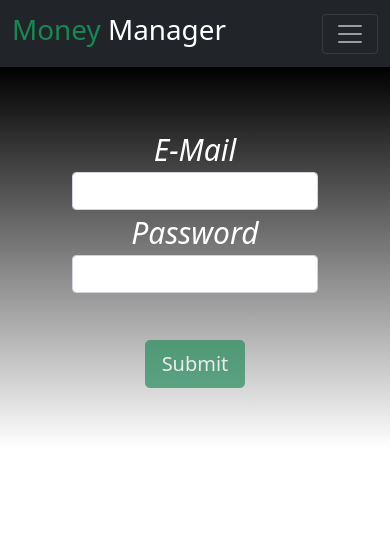
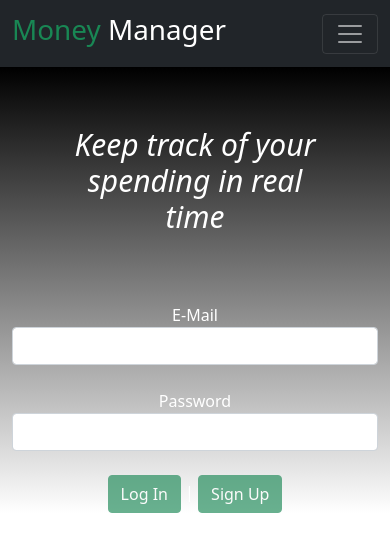
Before and after one commit to nyount14/budget, an Angular app: page /auth in a window 390 px wide. Shown: the top 552 px of the page. Built offline with nearby package versions, Linux system fonts and the light colour scheme.

Commit message:
removed main
will have user load the login/sign up page initially rather than have to navigate to it.

```diff
--- a/src/app/app-routing.module.ts
+++ b/src/app/app-routing.module.ts
@@ -1,18 +1,16 @@
 import { NgModule } from '@angular/core';
 import { RouterModule, Routes } from '@angular/router';
-import { AuthComponent } from './auth/auth.component';
 import { FoodComponent } from './food/food.component';
 import { FuelComponent } from './fuel/fuel.component';
 import { FunComponent } from './fun/fun.component';
-import { MainComponent } from './main/main.component';
+import { AuthComponent } from './auth/auth.component';
 
 const routes: Routes = [
   { path: 'auth', component: AuthComponent },
-  { path: 'main', component: MainComponent },
   { path: 'fuel', component: FuelComponent},
   { path: 'food', component: FoodComponent},
   { path: 'fun', component: FunComponent},
-  { path: '', redirectTo: '/main', pathMatch: 'full' },
+  { path: '', redirectTo: '/auth', pathMatch: 'full' },
 ];
 
 @NgModule({
--- a/src/app/app.module.ts
+++ b/src/app/app.module.ts
@@ -8,7 +8,6 @@ import { FuelComponent } from './fuel/fuel.component';
 import { FormsModule } from '@angular/forms';
 import { FoodComponent } from './food/food.component';
 import { FunComponent } from './fun/fun.component';
-import { MainComponent } from './main/main.component';
 import { HttpClientModule } from '@angular/common/http';
 import { AuthComponent } from './auth/auth.component';
 
@@ -19,7 +18,6 @@ import { AuthComponent } from './auth/auth.component';
     FuelComponent,
     FoodComponent,
     FunComponent,
-    MainComponent,
     AuthComponent
   ],
   imports: [
--- a/src/app/auth/auth.component.css
+++ b/src/app/auth/auth.component.css
@@ -10,7 +10,7 @@
 
  }
 
- form{
+ h3{
   padding: 60px;
   font-style: oblique;
   font-size: 30px;
--- a/src/app/auth/auth.component.html
+++ b/src/app/auth/auth.component.html
@@ -1,8 +1,10 @@
+
   <div class="header">
     <div class="container">
       <div class="d-md-flex align-items-center justify-content-between">
         <div>
-        <form #authForm="ngForm" (ngSubmit)="onSubmit(authForm)">
+          <h3>Keep track of your spending in real time</h3>
+          <form #authForm="" (ngSubmit)="onSubmit(authForm)">
             <div class="form-group">
               <label for="email">E-Mail</label>
               <input
@@ -15,6 +17,7 @@
                 email
               />
             </div>
+            <br>
             <div class="form-group">
               <label for="password">Password</label>
               <input
@@ -28,20 +31,14 @@
               />
             </div>
             <br />
-          <button
-            class="btn btn-success btn-lg"
-            type="submit"
-            [disabled]="!authForm.valid"
-          >
-            Submit
+            <button class="btn btn-success" type="submit" [disabled]="!authForm.valid">
+              Log In
+            </button> | <button class="btn btn-success" type="submit" [disabled]="!authForm.valid">
+              Sign Up
             </button>
           </form>
         </div>
-      <img
-        class="img-fluid d-none d-md-block"
-        src="https://www.pngkey.com/png/full/827-8278294_money-money-beginning-of-the-gardening-season-transparent.png"
-        alt=""
-      />
+        <img class="img-fluid d-none d-md-block" src="https://www.pngkey.com/png/full/827-8278294_money-money-beginning-of-the-gardening-season-transparent.png"alt=""/>
       </div>
     </div>
   </div>
--- a/src/app/auth/auth.component.ts
+++ b/src/app/auth/auth.component.ts
@@ -7,6 +7,7 @@ import { NgForm } from '@angular/forms';
   styleUrls: ['./auth.component.css']
 })
 export class AuthComponent implements OnInit {
+login = false
 
   constructor() { }
 
--- a/src/app/main/main.component.css
+++ /dev/null
@@ -1,17 +0,0 @@
-.header {
-  text-align: center;
-  background: linear-gradient(black,white );
-  color: white;
-};
-
- em {
-   font-size: 40px;
-   font-style: italic;
-
- }
-
- h3{
-  padding: 60px;
-  font-style: oblique;
-  font-size: 30px;
- }
--- a/src/app/main/main.component.html
+++ /dev/null
@@ -1,12 +0,0 @@
-
-  <div class="header">
-    <div class="container">
-      <div class="d-md-flex align-items-center justify-content-between">
-        <div>
-          <h3>Keep track of your spending in real time</h3>
-          <div><button class="btn btn-success btn-lg" routerLink="/auth">Sign In/Sign Up</button></div>
-        </div>
-        <img class="img-fluid d-none d-md-block" src="https://www.pngkey.com/png/full/827-8278294_money-money-beginning-of-the-gardening-season-transparent.png"alt=""/>
-      </div>
-    </div>
-  </div>
--- a/src/app/main/main.component.ts
+++ /dev/null
@@ -1,15 +0,0 @@
-import { Component, OnInit } from '@angular/core';
-
-@Component({
-  selector: 'app-main',
-  templateUrl: './main.component.html',
-  styleUrls: ['./main.component.css']
-})
-export class MainComponent implements OnInit {
-
-  constructor() { }
-
-  ngOnInit(): void {
-  }
-
-}
```
Also changed, not shown: 1 other file (tests, documents, lock files or other folders). Lines whose indentation alone changed are shown as unchanged.
